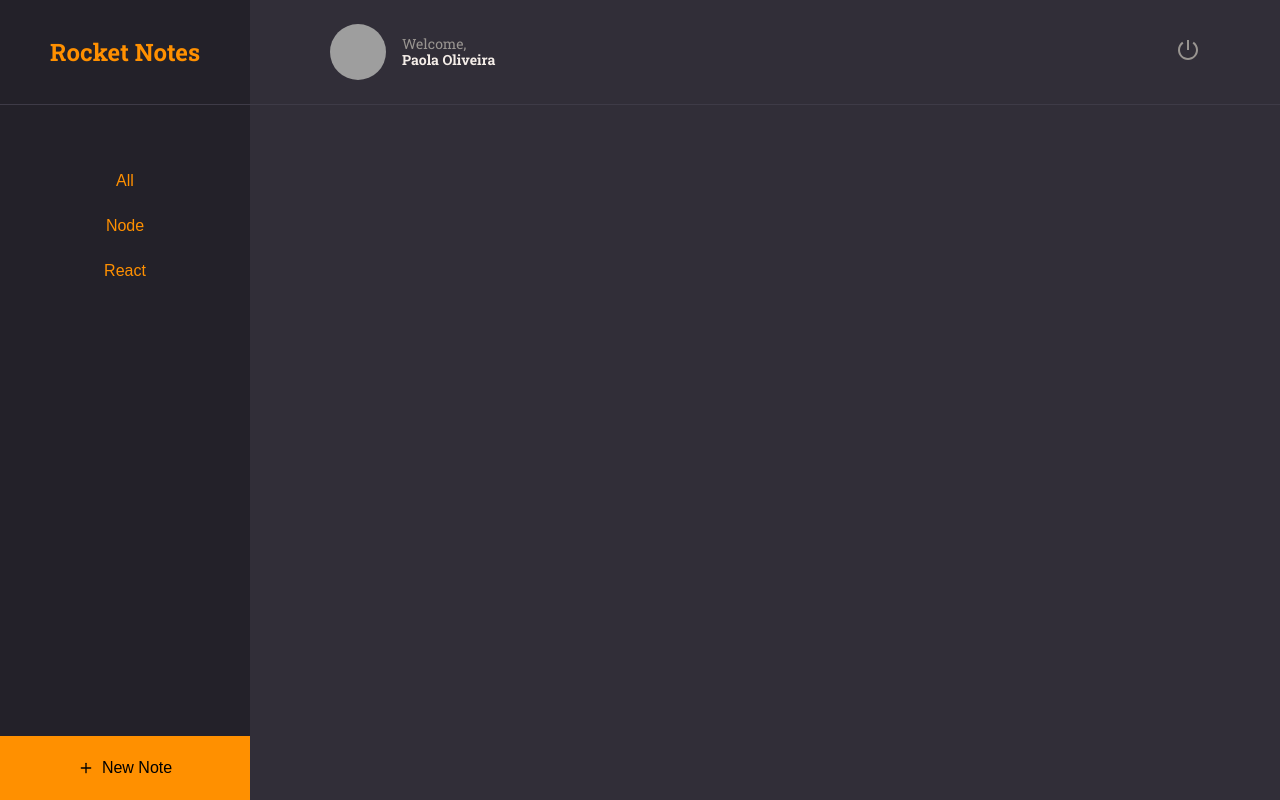
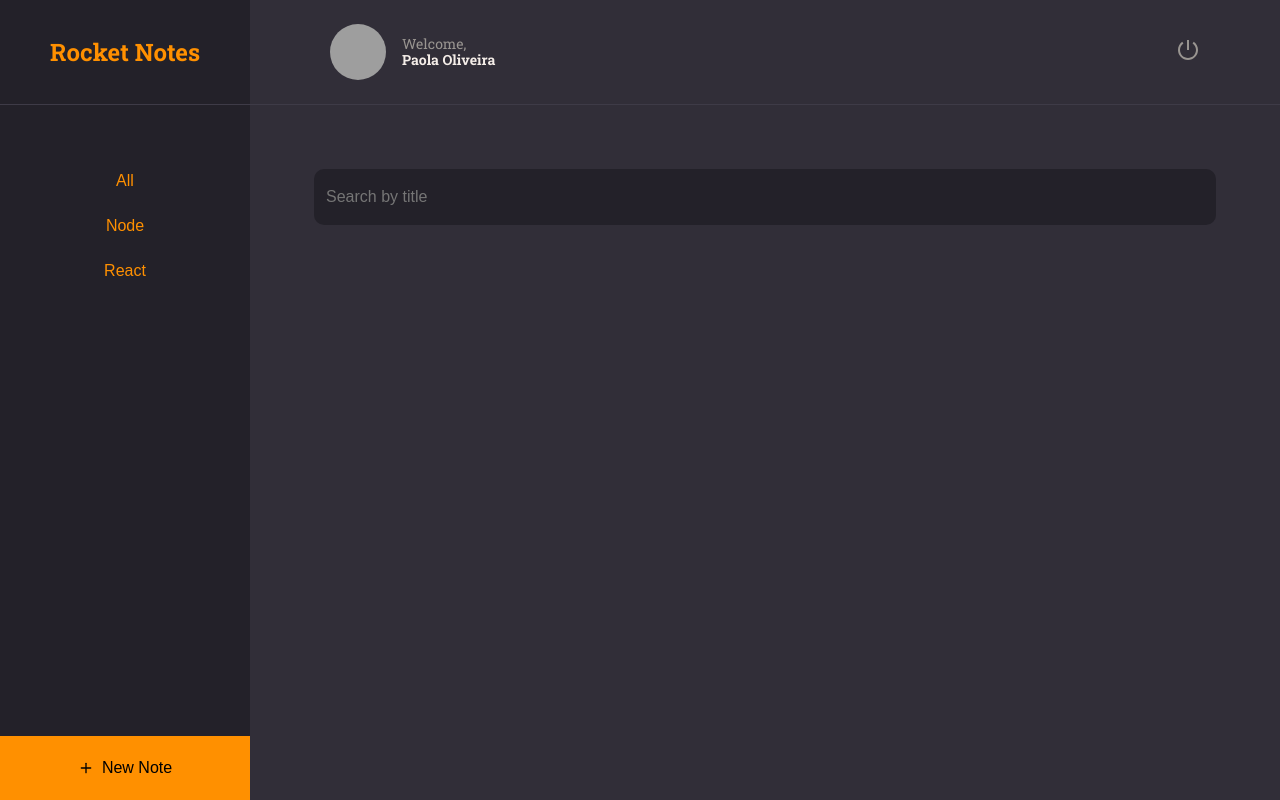
Before and after one commit to apaolaoliveira/RocketNotesWeb, a React (Vite) app: page / in a window 1280 px wide. Built offline with nearby package versions, Linux system fonts and the light colour scheme; grey boxes are pictures that could not be loaded.

Commit message:
add input component, upd home search

```diff
--- /dev/null
+++ b/src/components/Input/index.jsx
@@ -0,0 +1,10 @@
+import { Container } from './styles';
+
+export function Input({ icon: Icon, ...rest}) {
+  return (
+    <Container>
+      {Icon && <Icon size={20} />}
+      <input {...rest} />
+    </Container>
+  );
+}
--- /dev/null
+++ b/src/components/Input/styles.js
@@ -0,0 +1,31 @@
+import styled from 'styled-components';
+
+export const Container = styled.div`
+  width: 100%;
+  display: flex;
+  align-items: center;
+
+  background-color: ${({theme}) => theme.COLORS.BACKGROUND_900};
+  color: ${({ theme }) => theme.COLORS.GRAY_300};
+
+  margin-bottom: .8rem;
+  border-radius: 1rem;
+
+  > input {
+    width: 100%;
+    height: 5.6rem;
+    padding: 1.2rem;
+
+    color: ${({ theme }) => theme.COLORS.WHITE};
+    background: transparent;
+    border: 0;
+
+    &:placeholder {
+      color: ${({ theme }) => theme.COLORS.GRAY_300};
+    }
+  }
+
+  > svg {
+    margin-left: 1.6rem;
+  }
+`;
--- a/src/pages/Home/index.jsx
+++ b/src/pages/Home/index.jsx
@@ -3,6 +3,7 @@
 
 import { Header } from '../../components/Header';
 import { ButtonText } from '../../components/ButtonText';
+import { Input } from '../../components/Input';
 
 export function Home(){
   return (
@@ -17,6 +18,7 @@
       </Menu>
 
       <Search>
+        <Input placeholder="Search by title" />
       </Search>
 
       <Content>
--- a/src/pages/Home/styles.js
+++ b/src/pages/Home/styles.js
@@ -46,6 +46,7 @@
 
 export const Search = styled.div`
   grid-area: search;
+  padding: 6.4rem 6.4rem 0;
 `;
 
 export const Content = styled.div`
```
